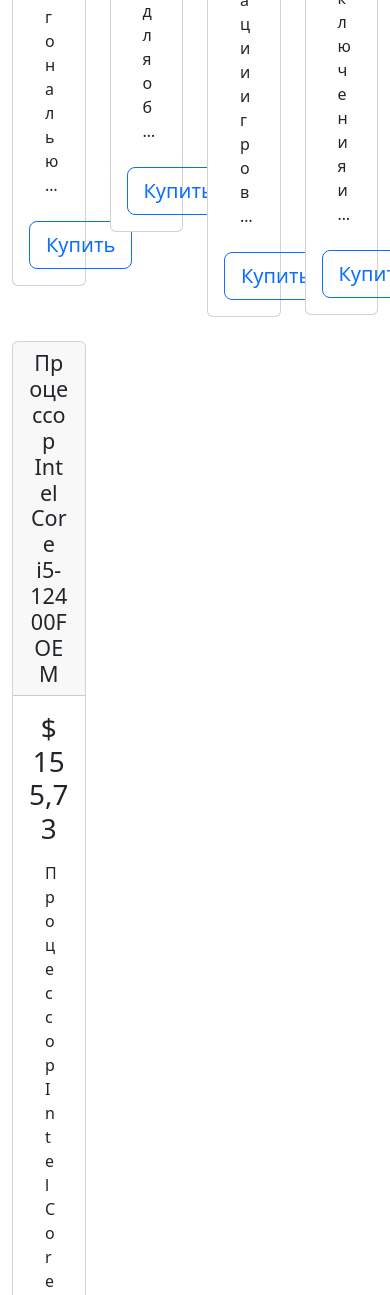
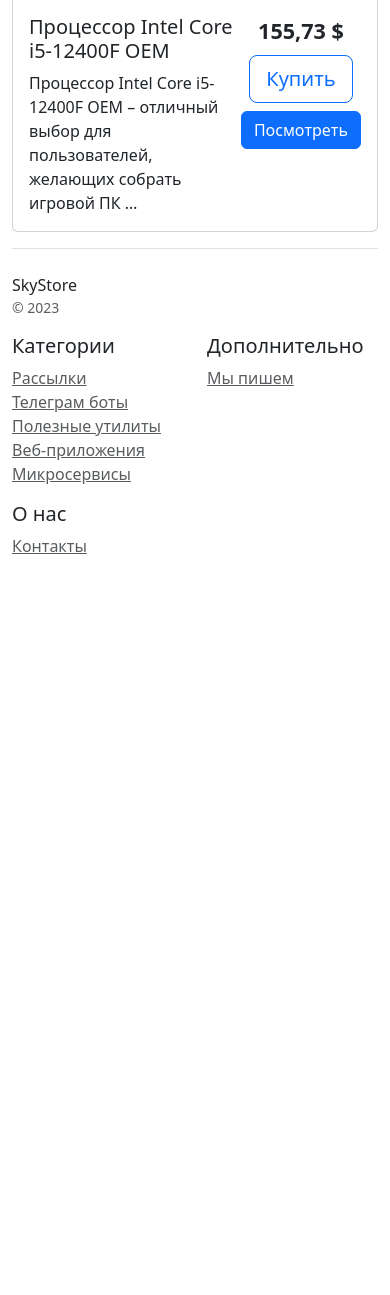
Before and after one commit to User1Maks/Django, a Django app: page / in a window 390 px wide; the page is wider, and only the part inside the window is pictured. Shown: the part 2849-4144 px from the top of that part. After the commit the page ends 3403 px from the top of that part, so only its background shows below. Run offline with Django 5.2, Linux system fonts and the light colour scheme; data comes from the database, SQL or seed files in the repository.

Commit message:
release 20.2

```diff
--- a/catalog/templates/contacts.html
+++ b/catalog/templates/contacts.html
@@ -17,12 +17,10 @@
 
     {% include 'includes/inc_menu.html' %}
 
-
     <div class="pricing-header px-3 py-3 pt-md-5 pb-md-4 mx-auto text-center">
         <h1 class="display-4">Контакты</h1>
         <input type="text" name="name"/><br>
     </div>
-
     <div class="container">
         <div class="row text-start">
             <div class="col-lg-9 col-md-6 col-sm-12">
--- a/catalog/templates/home.html
+++ b/catalog/templates/home.html
@@ -18,7 +18,7 @@
     <p class="lead">Skystore - это отличный выбор хорошей техники!</p>
 </div>
 
-<div class="container">
+<div class="container" style="max-width: 840px">
     {% block content %}
     {% endblock %}
 
--- a/catalog/templates/includes/inc_menu.html
+++ b/catalog/templates/includes/inc_menu.html
@@ -1,8 +1,10 @@
 <div class="d-flex flex-column flex-md-row align-items-center p-3 px-md-4 mb-3 bg-white border-bottom box-shadow">
     <h5 class="my-0 mr-md-auto font-weight-normal">Skystore</h5>
-    <nav class="ms-5">
+    <nav class="ms-5 ">
         <a class="p-2 btn btn-outline-primary" href="/">Каталог</a>
-        <a class="p-2 btn btn-outline-primary" href="/contacts/">Контакты</a>
-        <a class="p-2 btn btn-outline-primary" href="/admin/">Войти в личный кабинет</a>
+        <a class="p-2 btn btn-outline-primary"
+           href="/contacts/">Контакты</a>
     </nav>
+    <a class="p-2 btn btn-outline-primary ms-auto" href="/admin/">Войти в личный
+        кабинет</a>
 </div>
--- a/catalog/templates/products_list.html
+++ b/catalog/templates/products_list.html
@@ -1,29 +1,37 @@
 {% extends 'home.html' %}
+{% load my_tags %}
 {% block content %}
 
-<div class="row text-center">
-    {% for object in object_list %}
-    <div class="col-3">
-        <div class="card mb-4 box-shadow">
-            <div class="card-header">
-                <h4 class="my-0 font-weight-normal">
-                    {{object.name_product | truncatechars:50}}</h4>
-            </div>
-            <div class="card-body">
-                <h1 class="card-title pricing-card-title">$
-                    {{object.price}}</h1>
-                <ul class="list-unstyled mt-3 mb-4 text-start m-3">
-                    <li>{{object.description | truncatechars:100}}
-                    </li>
 
-                </ul>
-                <button type="button"
-                        class="btn btn-lg btn-block btn-outline-primary">
-                    Купить
-                </button>
+{% for object in object_list %}
+<div class="card mb-3">
+    <div class="row g-0">
+        <div class="col-md-4">
+            <img src="{{ object.image | media_filter}}"
+                 class="img-fluid rounded-start" alt="...">
+        </div>
+        <div class="col-md-8">
+            <div class="card-body d-flex gap-2">
+                <div>
+                    <h5 class="card-title">{{object.name_product}}</h5>
+                    <p class="card-text">
+                        {{object.description | truncatechars:100}}
+                    </p>
+                </div>
+                <div class="d-flex flex-column align-items-center gap-2">
+                    <div class="fs-4 fw-bold">{{object.price}} $</div>
+                    <button type="button"
+                            class="btn btn-lg btn-block btn-outline-primary">
+                        Купить
+                    </button>
+                    <a class="btn btn-primary"
+                       href="{% url 'catalog:products_detail' object.pk %}"
+                       role="button">Посмотреть</a>
+                </div>
             </div>
         </div>
     </div>
-    {% endfor %}
 </div>
+{% endfor %}
+
 {% endblock %}
--- a/catalog/templatetags/my_tags.py
+++ b/catalog/templatetags/my_tags.py
@@ -6,5 +6,5 @@ register = template.Library()
 @register.filter()
 def media_filter(path):
     if path:
-        return f"media/{path}"
+        return f"/media/{path}"
     return "#"
```
Also changed, not shown: catalog/templates/products_detail.html (+25 -17 lines), media/products/image/b1bab37e947edd8d36116e0514882de1524330ea4805f10f3f3a378e3592cd96_k7GY6m6.jpg (added).
